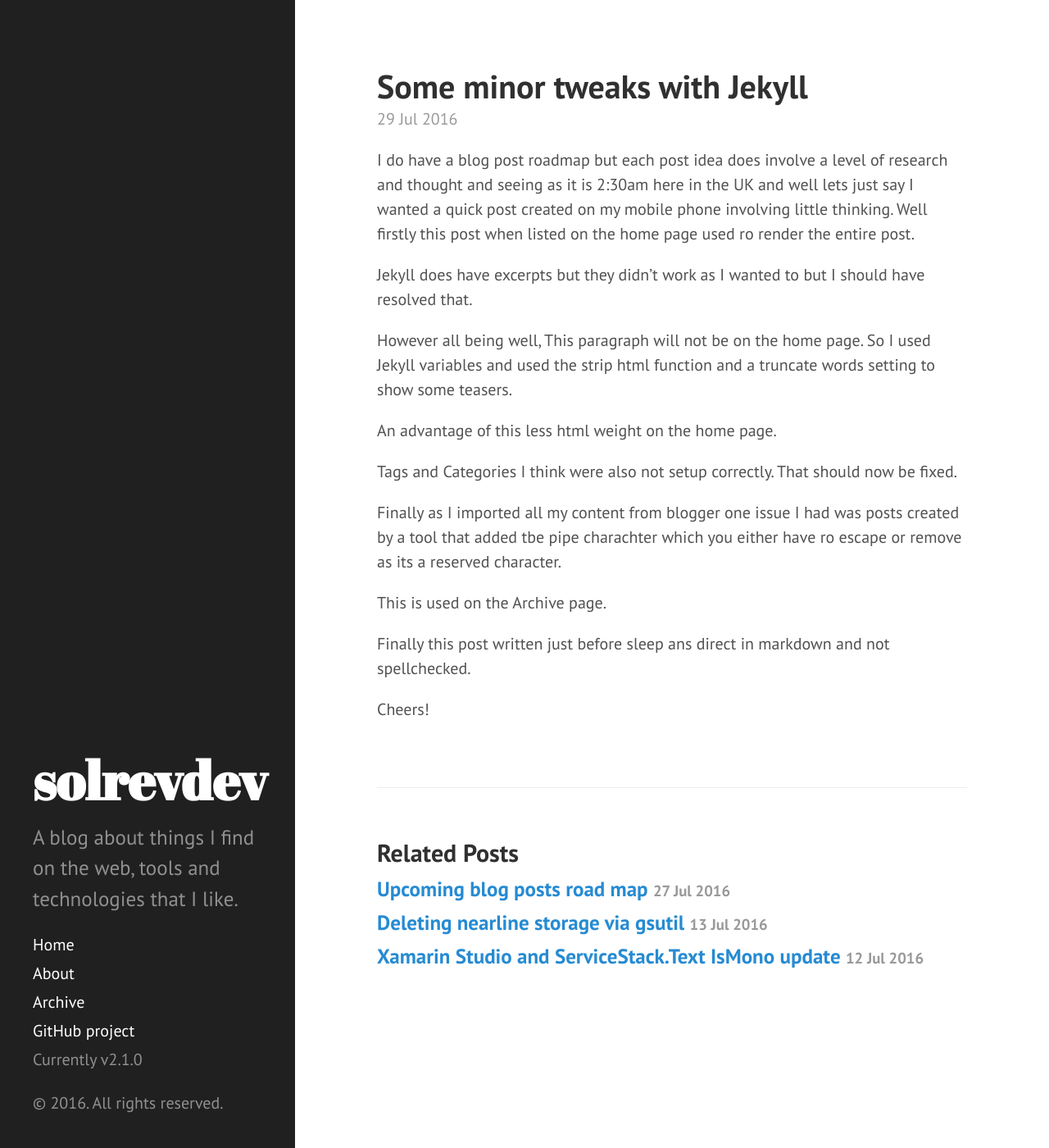
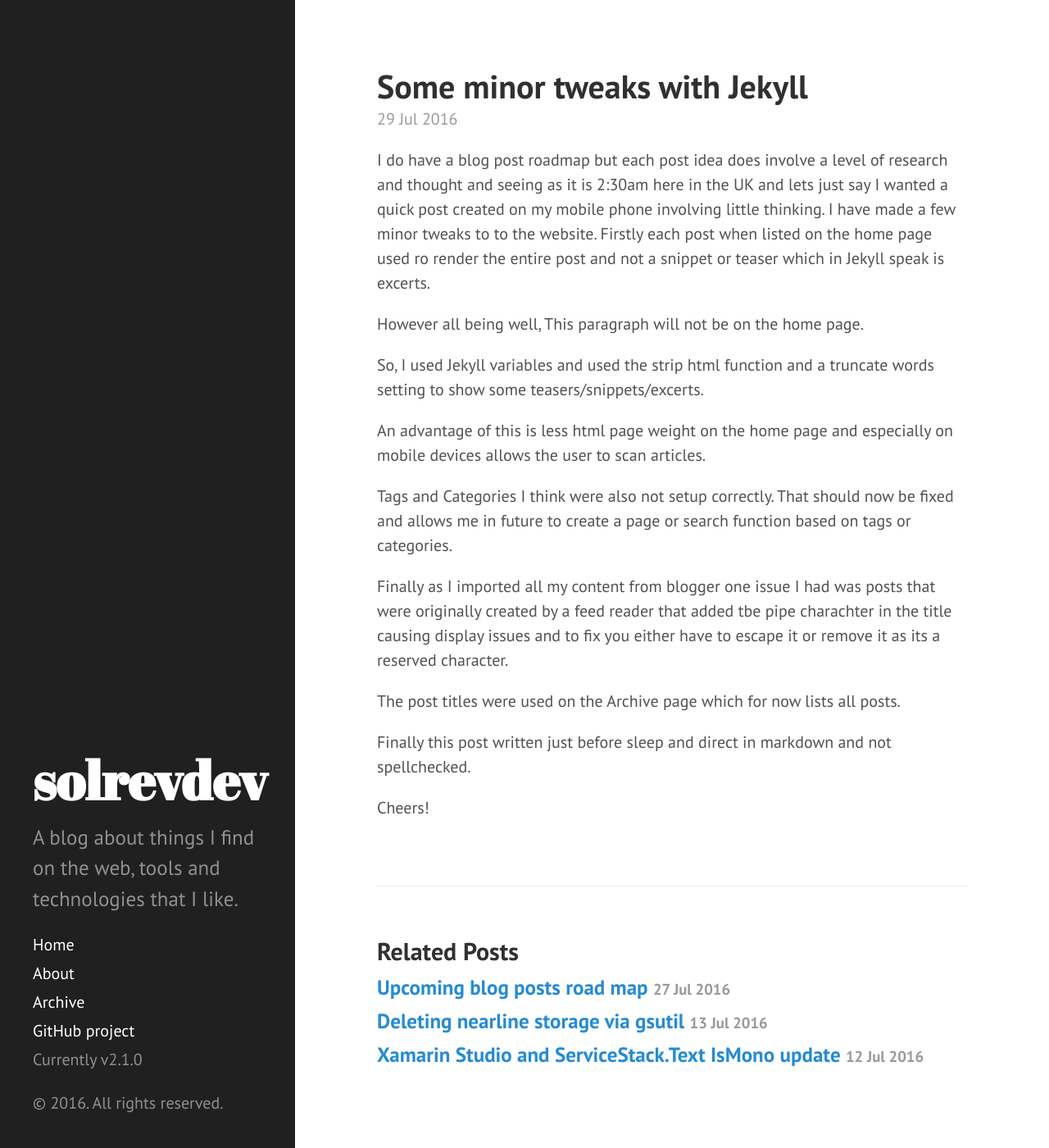
Before and after one commit to solrevdev/solrevdev.github.io, a Jekyll site: the page built from _posts/2016-07-29-minor-jekyll-tweaks.md, in a window 1280 px wide and 1400 px high. Shown: the whole window at 82% size. Built offline with Jekyll 4.4.1, drawn with Linux system fonts in a browser that asks for light colours.

Commit message:
Created :_posts/2016-07-29-minor-jekyll-tweaks.md

```diff
--- a/_posts/2016-07-29-minor-jekyll-tweaks.md
+++ b/_posts/2016-07-29-minor-jekyll-tweaks.md
@@ -4,20 +4,20 @@ title: 'Some minor tweaks with Jekyll'
 categories: ['jekyll', 'ruby', 'markdown']
 tags: ['jekyll', 'markdown']
 ---
-I do have a blog post roadmap but each post idea does involve a level of research and thought and seeing as it is 2:30am here in the UK and well lets just say I wanted a quick post created on my mobile phone involving little thinking. Well firstly this post when listed on the home page used ro render the entire post.
+I do have a blog post roadmap but each post idea does involve a level of research and thought and seeing as it is 2:30am here in the UK and lets just say I wanted a quick post created on my mobile phone involving little thinking. I have made a few minor tweaks to to the website. Firstly each post when listed on the home page used ro render the entire post and not a snippet or teaser which in Jekyll speak is excerts.
 
-Jekyll does have excerpts but they didn't work as I wanted to but I should have resolved that.
+However all being well,  This paragraph will not be on the home page.
 
-However all being well,  This paragraph will not be on the home page. So I used Jekyll variables and used the strip html function and a truncate words setting to show some teasers.
+So, I used Jekyll variables and used the strip html function and a truncate words setting to show some teasers/snippets/excerts.
 
-An advantage of this less html weight on the home page.
+An advantage of this is less html page weight on the home page and especially on mobile devices allows the user to scan articles.
 
-Tags and Categories I think were also not setup correctly.  That should now be fixed.
+Tags and Categories I think were also not setup correctly.  That should now be fixed and allows me in future to create a page or search function based on tags or categories.
 
-Finally as I imported all my content from blogger one issue I had was posts created by a tool that added tbe pipe charachter which you either have ro escape or remove as its a reserved character.
+Finally as I imported all my content from blogger one issue I had was posts that were originally created by a feed reader that added tbe pipe charachter in the title causing display issues and to fix you either have to escape it or remove it as its a reserved character.
 
-This is used on the Archive page.
+The post titles were used on the Archive page which for now lists all posts.
 
-Finally this post written just before sleep ans direct in markdown and not spellchecked.
+Finally this post written just before sleep and direct in markdown and not spellchecked.
 
 Cheers!
```
